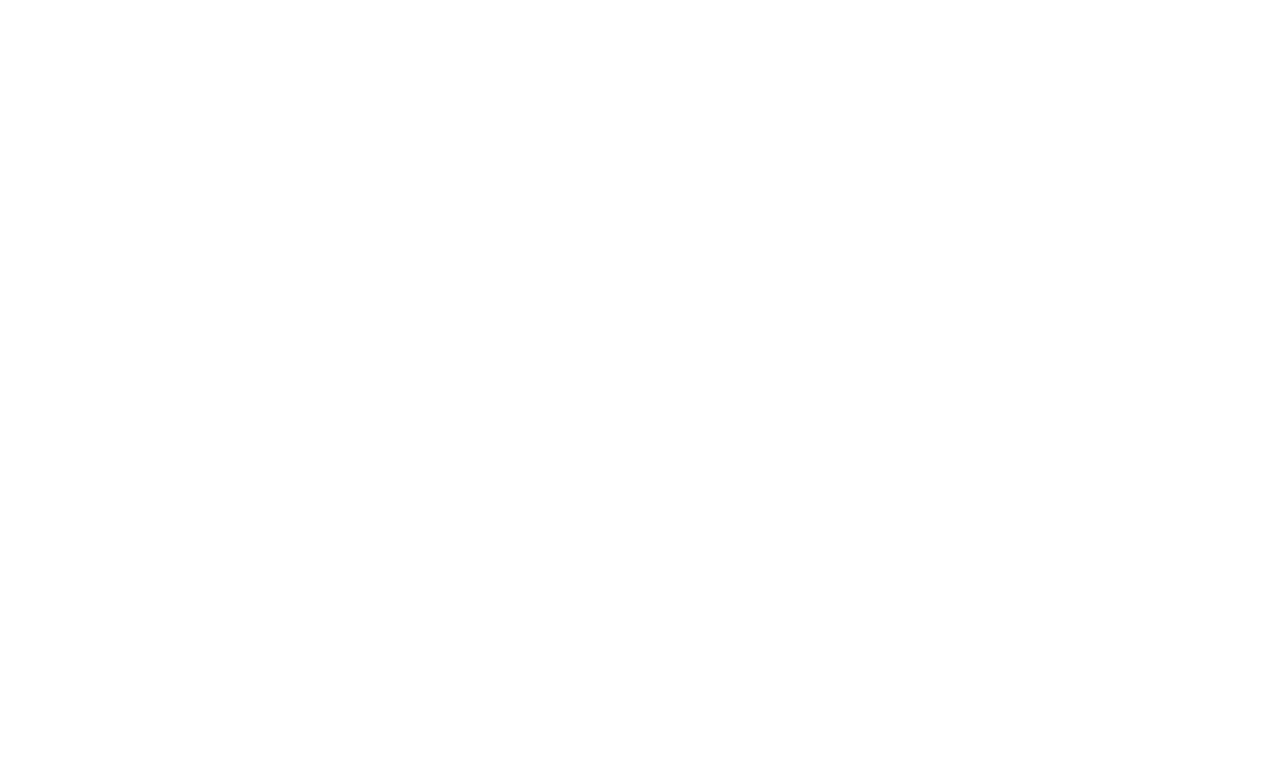
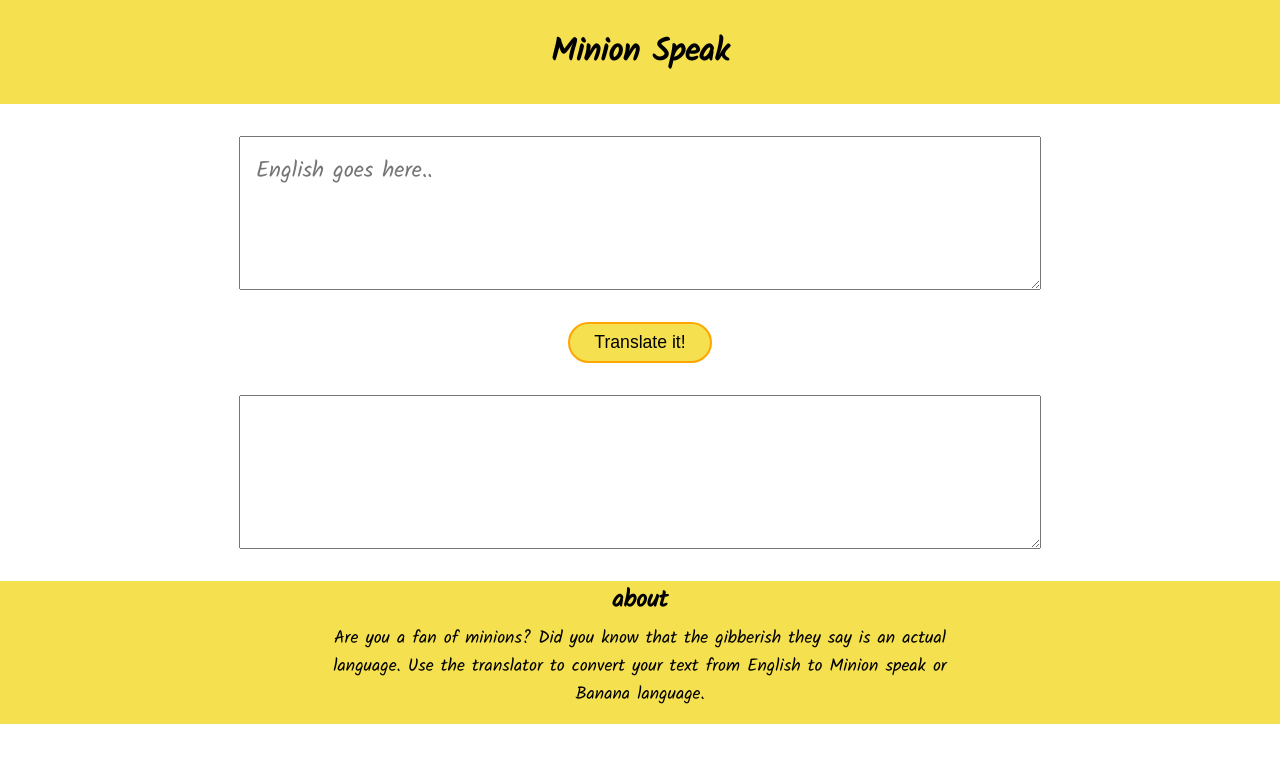
Before and after one commit to shubham-singh/translate-app, a plain HTML site: page index.html in a window 1280 px wide. Drawn offline with Linux system fonts and the light colour scheme.

Commit message:
translator app done

```diff
--- /dev/null
+++ b/app.js
@@ -0,0 +1,120 @@
+var input = document.querySelector("#txt-input");
+var button = document.querySelector("#btn-translate");
+var output = document.querySelector("#txt-output");
+
+function catchHandler(error) {
+    // console.log("error occured: ", error);
+    alert("sever down");
+}
+
+function translate() {
+    var text = input.value;
+    var url = "https://api.funtranslations.com/translate/minion.json?text=" + text;
+    var encoded = encodeURI(url);
+    console.log(encoded);
+    fetch(encoded)
+    .then(response => response.json())
+    .then(json => output.innerText = json.contents.translated)
+    .catch(catchHandler);
+}
+
+button.addEventListener("click", translate);
+
+
+
+// ex02
+// var name = prompt("What's your name?");
+// alert("Hi, " + name)
+
+
+
+// ex03
+// var button = document.querySelector("#btn-translate");
+
+// function output() {
+//     console.log("clicked");
+// }
+
+// button.addEventListener("click", output);
+
+
+
+// ex04
+// var input = document.querySelector("#txt-input");
+// var button = document.querySelector("#btn-translate");
+
+// function output() {
+//     console.log(input.value);
+// }
+
+// button.addEventListener("click", output);
+
+
+
+// live exercise
+// document.querySelector("textarea");
+// document.querySelector(".btn-primary");
+// document.querySelector("#input-btn");
+// document.querySelector("input[name='translator']");
+
+
+
+// ex05
+// var input = document.querySelector("#txt-input");
+// var button = document.querySelector("#btn-translate");
+// var result = document.querySelector("#txt-output");
+
+// function output() {
+//     var text = input.value;
+//     result.innerText = text;
+// }
+
+// button.addEventListener("click", output);
+
+
+
+// ex06 (In Postman)
+
+
+
+// // ex07
+// var url = "https://lessonfourapi.tanaypratap.repl.co/translate/yoda.json?text=testing";
+// fetch(url).then(response => response.json()).then(json => console.log(json));
+// fetch(url).then(response => response.json()).then(json => console.log(json.contents.translated));
+
+
+
+// ex09
+// var button = document.querySelector("#btn-translate");
+// var result = document.querySelector("#txt-output");
+// var url = "https://lessonfourapi.tanaypratap.repl.co/translate/yoda.json?text=testing";
+
+// function translate() {
+//     fetch(url)
+//     .then(response => response.json())
+//     .then(json => result.innerText = json.contents.translated);
+// }
+
+// button.addEventListener("click", translate);
+
+
+
+// ex10
+// var button = document.querySelector("#btn-translate");
+// var result = document.querySelector("#txt-output");
+// var url = "https://lessonfourapi.tanaypratap.repl.co/translate/yoda.json?text=testing"; //correct url
+// var url = "https://lessonfourapi.tanaypratap.repl.com/translate/yoda.json?text=testing";
+
+// function catchHandler(error) {
+//     console.log("error occured: " + error);
+//     alert("It looks like server is down :(");
+// }
+
+// function translate() {
+//     fetch(url)
+//     .then(shubham => shubham.json())
+//     .then(singh => result.innerText = singh.contents.translated)
+//     .catch(catchHandler);
+// }
+
+// button.addEventListener("click", translate);
--- a/index.html
+++ b/index.html
@@ -4,8 +4,26 @@
     <meta charset="UTF-8">
     <meta name="viewport" content="width=device-width, initial-scale=1.0">
     <title>Minion Speak</title>
+
+    <link rel="stylesheet" href="style.css">
+
 </head>
 <body>
+    <nav>
+        <h1 class="nav-brand">Minion Speak</h1>
+    </nav>
 
+    <textarea id="txt-input" placeholder="English goes here.."></textarea>
+
+    <button id="btn-translate">Translate it!</button>
+
+    <textarea id="txt-output" readonly></textarea>
+
+    <footer class="footer">
+        <h2>about</h2>
+        <p>Are you a fan of minions? Did you know that the gibberish they say is an actual language. Use the translator to convert your text from English to Minion speak or Banana language.</p>
+    </footer>
+
+    <script src="app.js"></script>
 </body>
 </html>
--- /dev/null
+++ b/style.css
@@ -0,0 +1,59 @@
+@import url('https://fonts.googleapis.com/css2?family=Kalam&display=swap');
+
+:root {
+    --primary-color: #f5e050;
+}
+
+body {
+    font-family: 'Kalam', cursive;
+    margin: 0;
+}
+
+
+nav {
+    background-color: var(--primary-color);
+    padding: 0.1px;
+}
+
+.nav-brand {
+    text-align: center;
+    font-size: xx-large;
+}
+
+textarea {
+    display: block;
+    font-family: 'Kalam', cursive;
+    width: 60%;
+    height: 15vh;
+    margin: 2rem auto;
+    padding: 1rem;
+    font-size: 1.4rem;
+}
+button {
+    display: block;
+    background-color: var(--primary-color);
+    padding: 0.5rem 1.5rem;
+    font-size: 1.1rem;
+    border-radius: 1.5rem;
+    border: 2px solid orange;
+    margin: auto;
+}
+
+footer {
+    background-color: var(--primary-color);
+    text-align: center;
+}
+
+footer p {
+    width: 50%;
+    text-align: center;
+    margin: -1rem auto;
+    padding:0rem 2rem 1rem;
+    font-size: 1.1rem;
+}
+
+@media (max-width: 450px) {
+    #txt-input, #txt-output, footer p {
+        width: 80%;
+    }
+}
```
